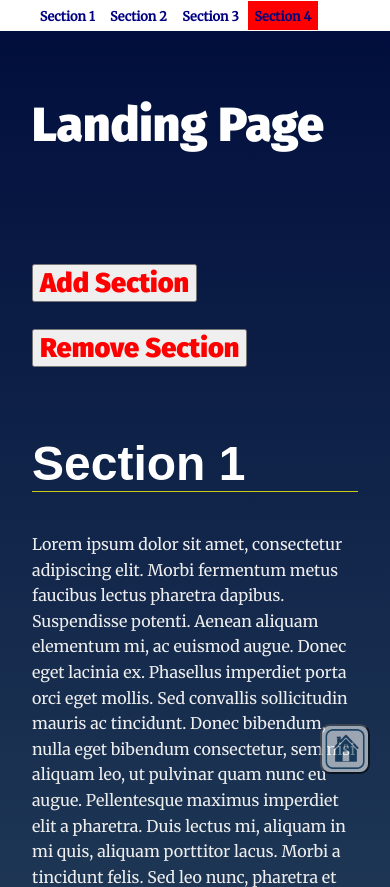
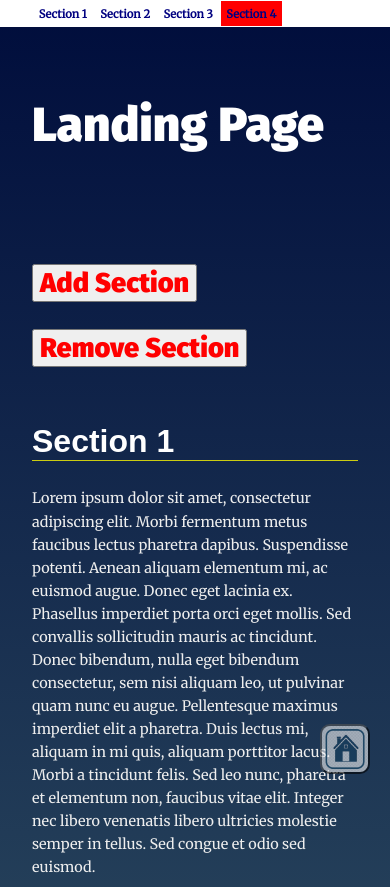
Before and after one commit to karma-systems/landing-page, a plain HTML site: page index.html in a window 390 px wide. Shown: the top 887 px of the page. Drawn offline with Linux system fonts and the light colour scheme.

Commit message:
Version Two

```diff
--- a/css/styles.css
+++ b/css/styles.css
@@ -38,6 +38,15 @@ h2 {
     font-family: 'Oxygen', Sans-Serif;
     font-size: 3em;
     color: #fff;
+}
+
+@media only screen and (max-width: 35em){
+    h2 {
+        font-size: 2em;
+    }
+    p {
+        font-size: 0.9em;
+    }
 }
 
 p {
@@ -98,7 +107,7 @@ section {
 /***************************************************************************/
 @media only screen and (max-width: 35em){
     .navbar__menu li {
-        font-size: 0.8em;
+        font-size: 0.7em;
         padding: 0;
         margin: .1em .1em .1em;
     }
--- a/index.html
+++ b/index.html
@@ -57,7 +57,7 @@
         <p>Aliquam a convallis justo. Vivamus venenatis, erat eget pulvinar gravida, ipsum lacus aliquet velit, vel luctus diam ipsum a diam. Cras eu tincidunt arcu, vitae rhoncus purus. Vestibulum fermentum consectetur porttitor. Suspendisse imperdiet porttitor tortor, eget elementum tortor mollis non.</p>
       </div>
     </section>
-    <section id="section4" data-nav="Section 4" class="your-active-class">
+    <section id="section4" data-nav="Section 4" >
       <div class="landing__container">
         <h2>Section 4</h2>
         <p>Lorem ipsum dolor sit amet, consectetur adipiscing elit. Morbi fermentum metus faucibus lectus pharetra dapibus. Suspendisse potenti. Aenean aliquam elementum mi, ac euismod augue. Donec eget lacinia ex. Phasellus imperdiet porta orci eget mollis. Sed convallis sollicitudin mauris ac tincidunt. Donec bibendum, nulla eget bibendum consectetur, sem nisi aliquam leo, ut pulvinar quam nunc eu augue. Pellentesque maximus imperdiet elit a pharetra. Duis lectus mi, aliquam in mi quis, aliquam porttitor lacus. Morbi a tincidunt felis. Sed leo nunc, pharetra et elementum non, faucibus vitae elit. Integer nec libero venenatis libero ultricies molestie semper in tellus. Sed congue et odio sed euismod.</p>
--- a/js/app.js
+++ b/js/app.js
@@ -47,6 +47,14 @@ function sectionIsInViewport(section) {
         rect.right <= (window.innerWidth || document.documentElement.clientWidth)
     );
 }
+/////////////////////////////Back To Home////////////////////////////////
+function goBackToHome(){
+    let positionRatio = ((window.innerHeight + window.scrollY)/document.body.offsetHeight)*100;
+    positionRatio > 30 ? document.querySelector('.homeback').setAttribute('style', 'display: block;')
+                       : document.querySelector('.homeback').setAttribute('style', 'display: none;');
+    resetSelection();//Adjust new active Section.
+}
+
 /**
  * End Helper Functions
  * Begin Main Functions
@@ -126,9 +134,8 @@ function removeSection(){
 ///////////////////////////Go to Selected Section//////////////////
 function goToSection(event){
     const navBarItemId = event.target.id;
-    const sectionId = navBarItemId.substring(4)
+    const sectionId = navBarItemId.substring(4) //Omitting the word 'item' from navbar id.
     const targetSection = document.getElementById(sectionId);
-    console.log(sectionId);
     targetSection.scrollIntoView({behavior: "smooth", block: "start", inline: "nearest"});
 }
 // Scroll to anchor ID using scrollTO event
@@ -153,12 +160,7 @@ function removeLastSection(){
 }
 ////////Show scroll home button upon document scroll action///////
 function showHomeButton() {
-    document.addEventListener('scroll', ()=>{
-        let positionRatio = ((window.innerHeight + window.scrollY)/document.body.offsetHeight)*100;
-        positionRatio > 30 ? document.querySelector('.homeback').setAttribute('style', 'display: block;')
-                           : document.querySelector('.homeback').setAttribute('style', 'display: none;');
-        resetSelection();//Adjust new active Section.
-    });
+    document.addEventListener('scroll', goBackToHome);
 }
 /////////////////////////////Scroll to sections smoothly//////////
 function scrollToSection(){
```
Also changed, not shown: 1 other file.
